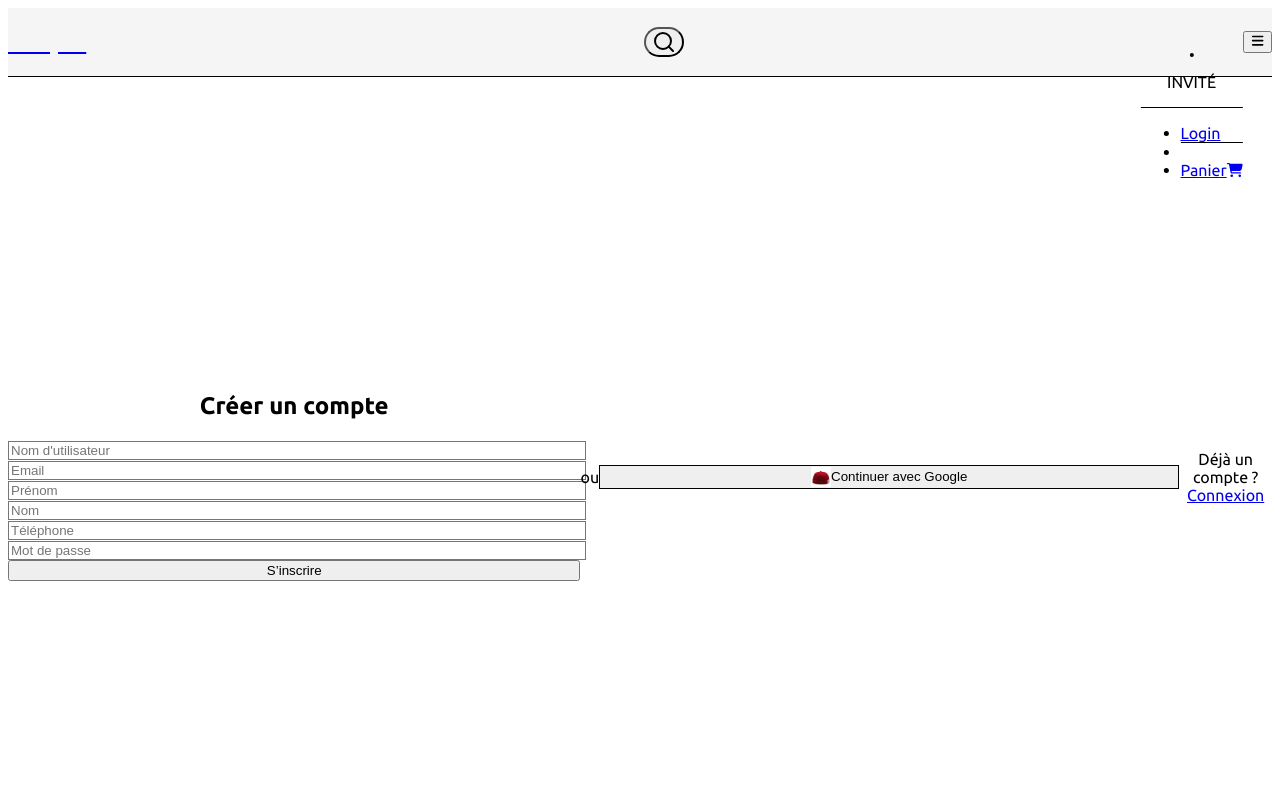
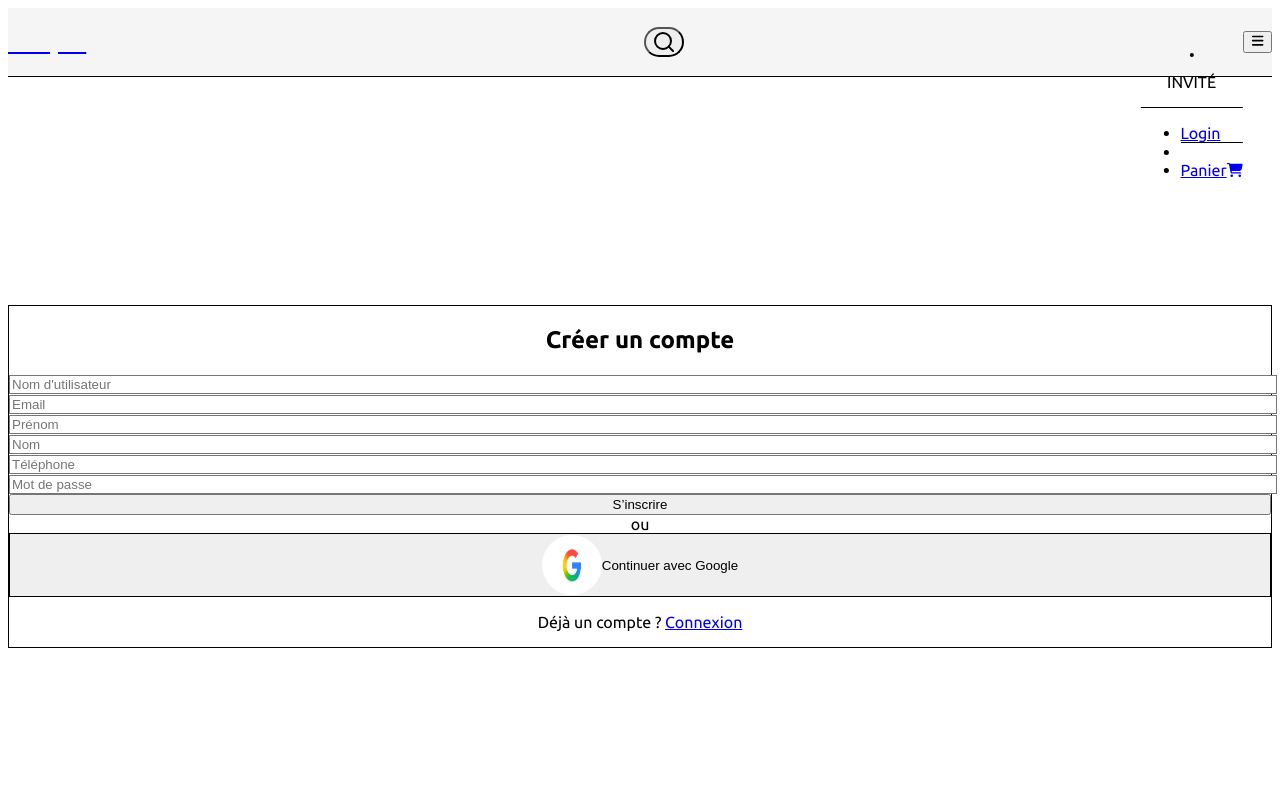
Before and after one commit to ramo1990/shopin-app-clean, a Next.js app: page /signup in a window 1280 px wide. Shown: the top 800 px of the page. Built offline with nearby package versions, Linux system fonts and the light colour scheme; no server answers.

Commit message:
tailwind page signup, forgotPassword

```diff
--- a/app/forgot-password/page.tsx
+++ b/app/forgot-password/page.tsx
@@ -40,10 +40,10 @@ const ForgotPasswordPage = () => {
   }
 
   return (
-    <div className='min-h-screen flex justify-center items-center bg-gray-50 px-4'>
+    <div className='min-h-screen flex items-center justify-center bg-gray-50 px-4'>
       {/* Conteneur principal centré */}
-      <div className='bg-white shadow-lg rounded-lg p-6 max-w-md w-full'>
-        <h1 className='text-xl font-semibold mb-4'>Mot de passe oublié</h1>
+      <div className='bg-white w-full max-w-md p-8 rounded-2xl shadow-lg border border-gray-200'>
+        <h1 className='text-2xl font-bold text-gray-900 text-center mb-6'>Mot de passe oublié</h1>
 
         {/* Si la demande a été envoyée avec succès, afficher un message d'information */}
         {success ? (
@@ -53,20 +53,25 @@ const ForgotPasswordPage = () => {
         ) : (
           // Formulaire de saisie de l'adresse email
           <form onSubmit={handleSubmit} className='space-y-4'>
+            <label htmlFor="email" className="block text-sm font-medium text-gray-700 mb-1">
+              Adresse email
+            </label>
+
             <input
+              id='email'
               type='email'
-              placeholder='Votre email'
-              className='w-full px-4 py-2 border border-gray-300 rounded'
+              placeholder='exemple@gmail.com'
+              className='w-full h-12 px-4 border border-gray-300 rounded-lg shadow-sm focus:border-blue-500 focus:ring-2 focus:ring-blue-500/20 transition'
               value={email}
               onChange={(e) => setEmail(e.target.value)}  // Met à jour l'état à chaque saisie
               required
             />
             {/* Affiche un message d’erreur si la requête a échoué */}
-            {error && <p className='text-red-600 text-sm'>{error}</p>}
+            {error && <p className='text-red-600 text-sm bg-red-50 border border-red-200 p-2 rounded'>{error}</p>}
             {/* Bouton d'envoi du formulaire */}
             <button
               type='submit'
-              className='w-full bg-blue-600 text-white py-2 rounded hover:bg-blue-700'
+              className='w-full h-12 bg-blue-600 text-white rounded-lg font-medium shadow hover:bg-blue-700 focus:outline-none focus:ring-2 focus:ring-blue-500/20 transition'
             >
               Envoyer le lien
             </button>
--- a/app/signup/page.tsx
+++ b/app/signup/page.tsx
@@ -41,46 +41,69 @@ const SignUpPage = () => {
   }
 
   return (
-    <div className="flex justify-center items-center min-h-screen bg-gray-50 px-4">
-      <form
-        onSubmit={handleSubmit}
-        className="bg-white shadow-md rounded-xl p-6 max-w-md w-full space-y-4"
-      >
-        <h2 className="text-2xl font-bold text-center text-gray-800">Créer un compte</h2>
+    <div className="min-h-screen flex items-center justify-center bg-gray-50 px-4">
+      <div className="bg-white shadow-lg rounded-2xl p-8 w-full max-w-md border border-gray-100">
+        <h2 className="text-2xl font-bold text-center text-gray-900 mb-6">
+          Créer un compte
+        </h2>
 
-        <input name="username" placeholder="Nom d'utilisateur" value={form.username} onChange={handleChange} className="w-full border px-4 py-2 rounded-md" required />
-        <input name="email" type="email" placeholder="Email" value={form.email} onChange={handleChange} className="w-full border px-4 py-2 rounded-md" required />
-        <input name="first_name" placeholder="Prénom" value={form.first_name} onChange={handleChange} className="w-full border px-4 py-2 rounded-md" />
-        <input name="last_name" placeholder="Nom" value={form.last_name} onChange={handleChange} className="w-full border px-4 py-2 rounded-md" />
-        <input name="phone" type="tel" placeholder="Téléphone" value={form.phone} onChange={handleChange} className="w-full border px-4 py-2 rounded-md" />
-        <input name="password" type="password" placeholder="Mot de passe" value={form.password} onChange={handleChange} className="w-full border px-4 py-2 rounded-md" required />
+      <form onSubmit={handleSubmit} className="space-y-4">
+        {/* <h2 className="text-2xl font-bold text-center text-gray-800">Créer un compte</h2> */}
 
-        {error && <p className="text-red-500 text-sm">{error}</p>}
+        <input name="username" placeholder="Nom d'utilisateur" value={form.username} onChange={handleChange}
+          className="w-full h-12 border border-gray-300 rounded-lg px-4 shadow-sm focus:border-blue-500 focus:ring-2 focus:ring-blue-500/20 transition"
+          required />
 
-        <button type="submit" className="w-full bg-blue-600 text-white py-2 rounded-md hover:bg-blue-700">S&rsquo;inscrire</button>
+        <input name="email" type="email" placeholder="Email" value={form.email} onChange={handleChange}
+          className="w-full h-12 border border-gray-300 rounded-lg px-4 shadow-sm focus:border-blue-500 focus:ring-2 focus:ring-blue-500/20 transition"
+          required />
+
+        <input name="first_name" placeholder="Prénom" value={form.first_name} onChange={handleChange}
+          className="w-full h-12 border border-gray-300 rounded-lg px-4 shadow-sm focus:border-blue-500 focus:ring-2 focus:ring-blue-500/20 transition" />
+
+        <input name="last_name" placeholder="Nom" value={form.last_name} onChange={handleChange}
+          className="w-full h-12 border border-gray-300 rounded-lg px-4 shadow-sm focus:border-blue-500 focus:ring-2 focus:ring-blue-500/20 transition" />
+
+        <input name="phone" type="tel" placeholder="Téléphone" value={form.phone} onChange={handleChange}
+          className="w-full h-12 border border-gray-300 rounded-lg px-4 shadow-sm focus:border-blue-500 focus:ring-2 focus:ring-blue-500/20 transition" />
+
+        <input name="password" type="password" placeholder="Mot de passe" value={form.password} onChange={handleChange}
+          className="w-full h-12 border border-gray-300 rounded-lg px-4 shadow-sm focus:border-blue-500 focus:ring-2 focus:ring-blue-500/20 transition"
+          required />
+
+        {error && (
+          <p className="text-red-600 text-sm bg-red-50 border border-red-200 p-2 rounded">{error}</p>)}
+
+        <button type="submit" className="w-full h-12 bg-blue-600 text-white rounded-lg font-medium shadow hover:bg-blue-700 focus:outline-none focus:ring-2 focus:ring-blue-500/20 transition">
+          S&rsquo;inscrire</button>
       </form>
 
-      <div className="text-center text-sm text-gray-400">ou</div>
+      <div className="flex items-center justify-center w-full max-w-md my-6">
+        <span className="flex-grow h-px bg-gray-300"></span>
+        <span className="px-3 text-center text-gray-500 text-sm">ou</span>
+        <span className="flex-grow h-px bg-gray-300"></span>
+      </div>
 
         <button
             type='button'
             onClick={signInWithGoogle}
-            className='w-full flex items-center cursor-pointer justify-center border border-gray-300 py-2 rounded-md hover:bg-gray-50 mt-2'
+            className='w-full h-12 flex items-center justify-center gap-3 border border-gray-300 rounded-lg hover:bg-gray-50 transition'
         >
             <Image
-            src="/casquette.jpeg" // remplace par le logo Google si dispo
+            src="/logo_google.png" // remplace par le logo Google si dispo
             alt="Google Icon"
-            width={20}
-            height={20}
-            className='mr-3'
+            width={60}
+            height={60}
+            className='rounded-full'
             />
             <span className="text-sm font-medium text-gray-700">Continuer avec Google</span>
         </button>
 
-        <p className="text-center text-sm mt-4">
-          Déjà un compte ? <a href="/signin" className="text-blue-600 hover:underline">Connexion</a>
+        <p className="text-center text-sm mt-6 text-gray-600">
+          Déjà un compte ? {" "}
+          <a href="/signin" className="text-blue-600 hover:underline">Connexion</a>
         </p>
-
+        </div>
     </div>
   )
 }
--- a/components/navbar/NavItems.tsx
+++ b/components/navbar/NavItems.tsx
@@ -21,11 +21,6 @@ import { useRouter } from 'next/navigation'
 interface Props {
   mobile?: boolean;  // Affichage mobile ou desktop
   onLinkClick?: () => void;  // Callback appelé lors d’un clic sur un lien
-  // loggedInUser: {
-  //   first_name: string;
-  //   email: string;
-  //   image: string;
-  // } | null;
 }
 
 const NavItems = ({ mobile = false, onLinkClick }: Props) => {
--- a/components/password/PasswordField.tsx
+++ b/components/password/PasswordField.tsx
@@ -1,5 +1,5 @@
 import React, { useState } from 'react'
-
+import {EyeIcon, EyeSlashIcon} from "@heroicons/react/24/outline"
 
 interface Props {
     password: string
@@ -16,16 +16,17 @@ const PasswordField = ({password, setPassword, placeholder = 'Mot de passe'}: Pr
         type={showPassword ? 'text' : 'password'}
         value={password}
         onChange={(e) => setPassword(e.target.value)}
-        className="w-full px-4 py-2 border border-gray-300 rounded"
+        className="w-full h-12 px-4 pr-10 border border-gray-300 rounded-lg shadow-sm focus:border-black focus:ring-2 focus:ring-black/20 transition duration-200"
         placeholder= {placeholder}
         required
       />
       <button
         type="button"
         onClick={() => setShowPassword((prev) => !prev)}
-        className="absolute right-3 top-1/2 -translate-y-1/2 text-sm text-gray-600 focus:outline-none"
+        className="absolute right-3 top-1/2 -translate-y-1/2 text-gray-500 hover:text-black transition"
       >
-        {showPassword ? '🙈' : '👁️'}
+        {showPassword ? (
+          <EyeSlashIcon className="w-5 h-5" />)  : (<EyeIcon className="w-5 h-5" />)}
       </button>
     </div>
   )
--- a/components/uiComponents/Modal.tsx
+++ b/components/uiComponents/Modal.tsx
@@ -32,8 +32,8 @@ const Modal = ({
     : buttonText
 
   const triggerClass = addressForm
-    ? "address-btn"
-    : "default-btn my-6 text-sm px-6 py-2 max-sm:text-xs max-sm:px-4"
+    ? "w-full flex justify-center items-center px-6 py-3 bg-black text-white font-medium rounded-lg shadow-sm hover:bg-gray-800 transition text-center text-sm sm:text-base"
+    : "px-6 py-2 bg-black text-white text-sm sm:text-base rounded-md hover:bg-gray-800 transition"
 
   return (
     <Dialog>
@@ -41,14 +41,16 @@ const Modal = ({
         <button className={triggerClass}>{triggerText}</button>
       </DialogTrigger>
 
-      <DialogContent className="px-2">
+      <DialogContent className="px-4 py-6 sm:px-6 rounded-xl shadow-lg max-w-lg">
         <DialogHeader>
-          <DialogTitle className='text-lg font-semibold text-gray-800 mb-4'>
+          <DialogTitle className='text-lg font-semibold text-gray-800 mb-4 text-center'>
             {title || <VisuallyHidden>Dialogue</VisuallyHidden>}
           </DialogTitle>
         </DialogHeader>
 
-        {children}
+        <div className="w-full">
+         {children}
+        </div>
       </DialogContent>
     </Dialog>
   )
--- a/package.json
+++ b/package.json
@@ -9,6 +9,7 @@
     "lint": "next lint"
   },
   "dependencies": {
+    "@heroicons/react": "^2.2.0",
     "@paypal/react-paypal-js": "^8.8.3",
     "@radix-ui/react-dialog": "^1.1.14",
     "@radix-ui/react-progress": "^1.1.7",
```
Also changed, not shown: components/navbar/NavBarcontainer.tsx (+0 -11 lines), public/logo_google.png (added), 1 other file (tests, documents, lock files or other folders).
